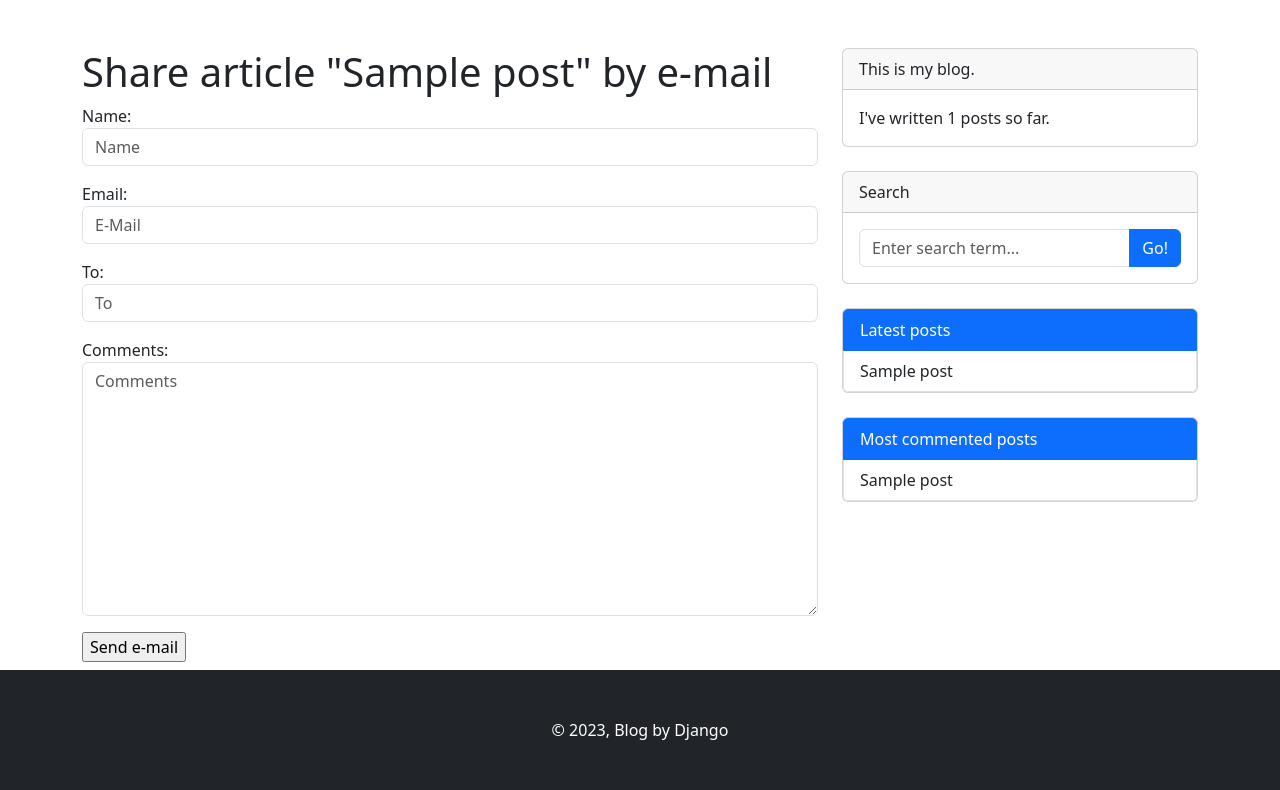
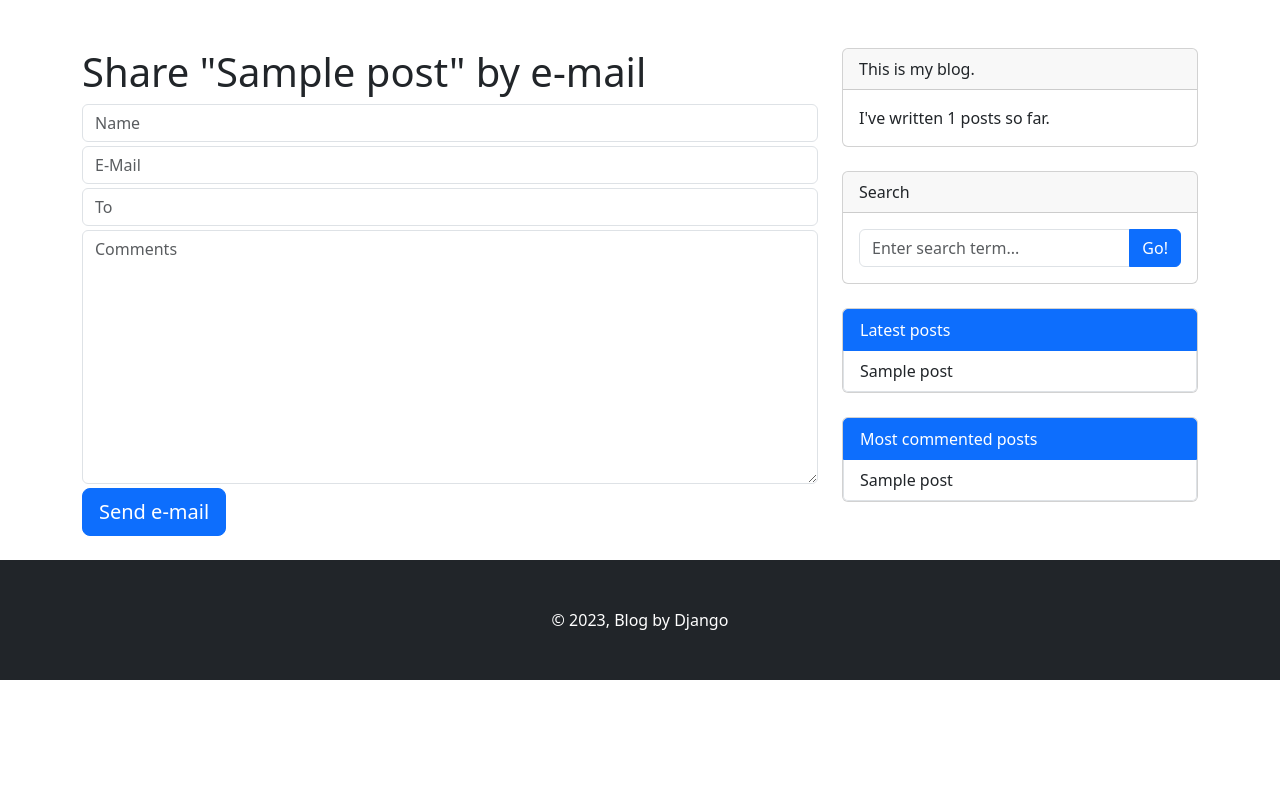
Before and after one commit to Comandosss/blog, a Django app: page /1/share/ in a window 1280 px wide. Shown: the part 56-846 px from the top of the page. After the commit the page ends 736 px from the top, so only its background shows below. Run offline with Django 4.2, Linux system fonts and the light colour scheme; tables that the repository leaves empty hold one stand-in row (values such as "Sample post"); some libraries are stand-ins or nearby versions.

Commit message:
добавил bootstrap 5 стили.

```diff
--- a/mysite/templates/blog/post/share.html
+++ b/mysite/templates/blog/post/share.html
@@ -10,11 +10,14 @@
             to {{ form.cleaned_data.to }}.
         </p>
     {% else %}
-    <h1>Share article "{{ post.title }}" by e-mail</h1>
+        <h1>Share "{{ post.title }}" by e-mail</h1>
         <form method="post">
-      {{ form.as_p }}
+            {{ form.name }}
+            {{ form.email }}
+            {{ form.to }}
+            {{ form.comments }}
             {% csrf_token %}
-      <input type="submit" value="Send e-mail">
-    </from>
+            <input type="submit" value="Send e-mail" class="btn btn-primary mb-3 btn-lg">
+        </form>
     {% endif %}
 {% endblock %}
```
Lines whose indentation alone changed are shown as unchanged.
